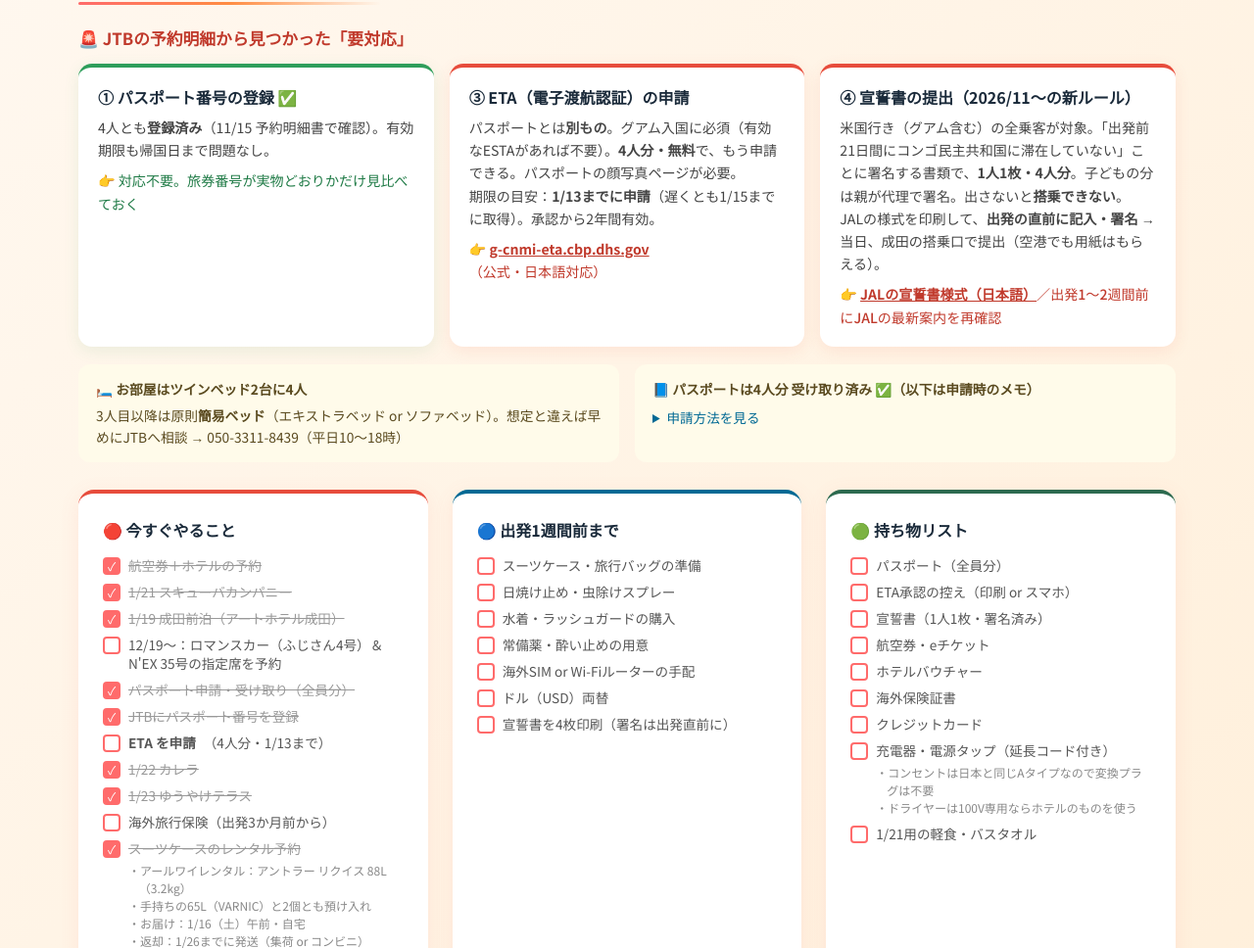
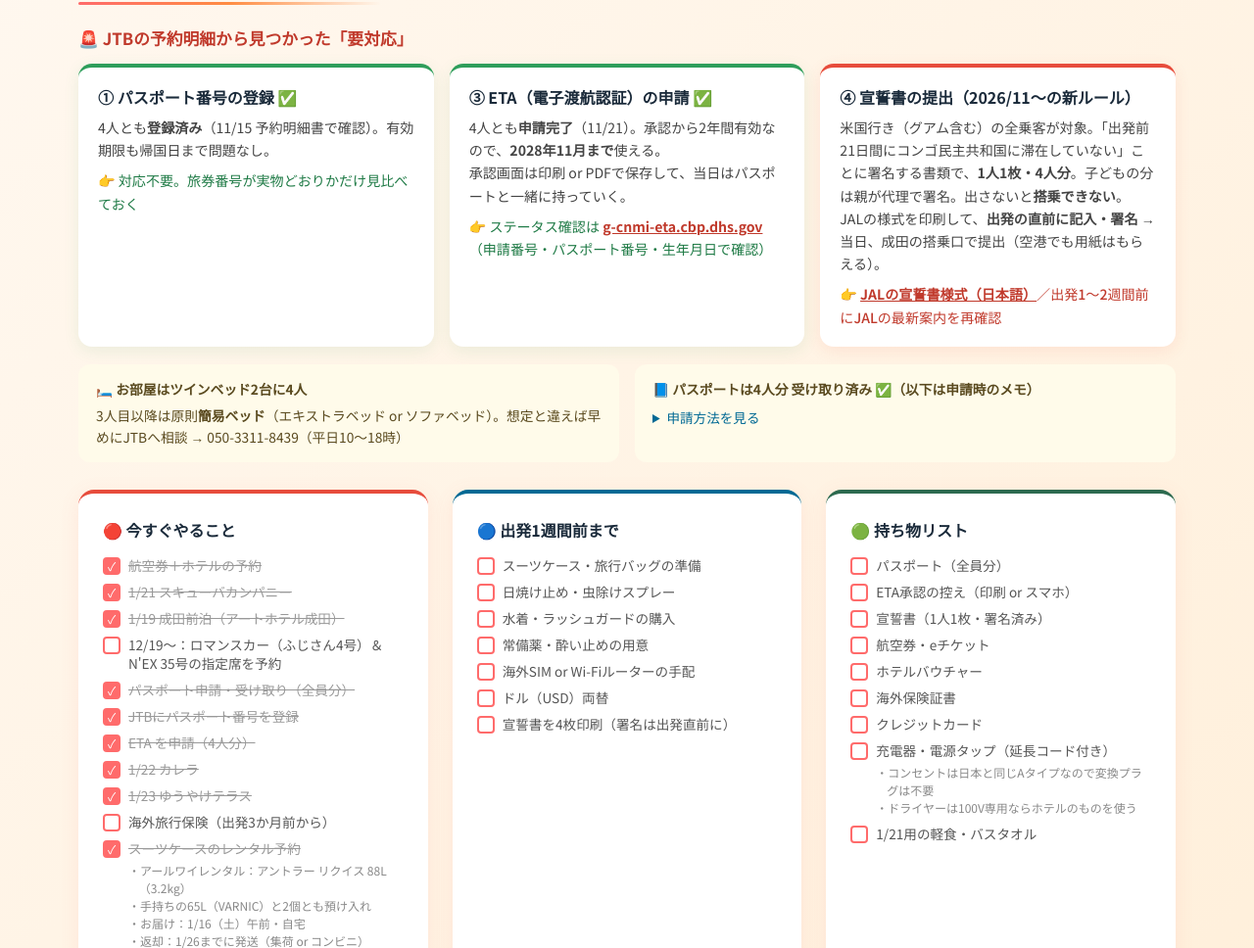
Before and after one commit to t-smilecreator/guam_travel, a plain HTML site: page index.html in a window 1280 px wide. Shown: the part 5288-6256 px from the top of the page at 98% size. Drawn offline with nearby package versions, Linux system fonts and the light colour scheme; a web font is replaced by a local one.

Commit message:
ETA申請完了（4人分）を反映
Co-Authored-By: Claude Opus 5.5 <noreply@anthropic.com>
Claude-Session: https://claude.ai/code/session_017UmGirZgAGGCbaaQeJ6FAd

```diff
--- a/index.html
+++ b/index.html
@@ -942,11 +942,11 @@ html:not(.parent-view) .yen{display:none !important}
         <p><strong>12/29 に 753,140円</strong> がカードから自動で引き落とし（申込金180,340円は支払い済み）。</p>
         <p class="how">👉 12月中にカードの利用限度額を確認</p>
       </div>
-      <div class="todo-card red">
-        <div class="todo-head">③ ETA（電子渡航認証）の申請</div>
-        <p>パスポートとは<strong>別もの</strong>。グアム入国に必須（有効なESTAがあれば不要）。<strong>4人分・無料</strong>で、もう申請できる。パスポートの顔写真ページが必要。</p>
-        <p>期限の目安：<strong>1/13までに申請</strong>（遅くとも1/15までに取得）。承認から2年間有効。</p>
-        <p class="how">👉 <a href="https://g-cnmi-eta.cbp.dhs.gov/" target="_blank" rel="noopener">g-cnmi-eta.cbp.dhs.gov</a>（公式・日本語対応）</p>
+      <div class="todo-card done">
+        <div class="todo-head">③ ETA（電子渡航認証）の申請 ✅</div>
+        <p>4人とも<strong>申請完了</strong>（11/21）。承認から2年間有効なので、<strong>2028年11月まで</strong>使える。</p>
+        <p>承認画面は印刷 or PDFで保存して、当日はパスポートと一緒に持っていく。</p>
+        <p class="how">👉 ステータス確認は <a href="https://g-cnmi-eta.cbp.dhs.gov/" target="_blank" rel="noopener">g-cnmi-eta.cbp.dhs.gov</a>（申請番号・パスポート番号・生年月日で確認）</p>
       </div>
       <div class="todo-card red">
         <div class="todo-head">④ 宣誓書の提出（2026/11〜の新ルール）</div>
@@ -985,7 +985,7 @@ html:not(.parent-view) .yen{display:none !important}
           <li><div class="check-box" onclick="this.classList.toggle('checked')"></div>12/19〜：ロマンスカー（ふじさん4号）＆N'EX 35号の指定席を予約</li>
           <li><div class="check-box checked"></div><span class="done">パスポート申請・受け取り（全員分）</span></li>
           <li><div class="check-box checked"></div><span class="done">JTBにパスポート番号を登録</span></li>
-          <li><div class="check-box" onclick="this.classList.toggle('checked')"></div><strong>ETA を申請</strong>（4人分・1/13まで）</li>
+          <li><div class="check-box checked"></div><span class="done">ETA を申請（4人分）</span></li>
           <li><div class="check-box checked"></div><span class="done">1/22 カレラ</span></li>
           <li><div class="check-box checked"></div><span class="done">1/23 ゆうやけテラス</span></li>
           <li><div class="check-box" onclick="this.classList.toggle('checked')"></div>海外旅行保険（出発3か月前から）</li>
```
